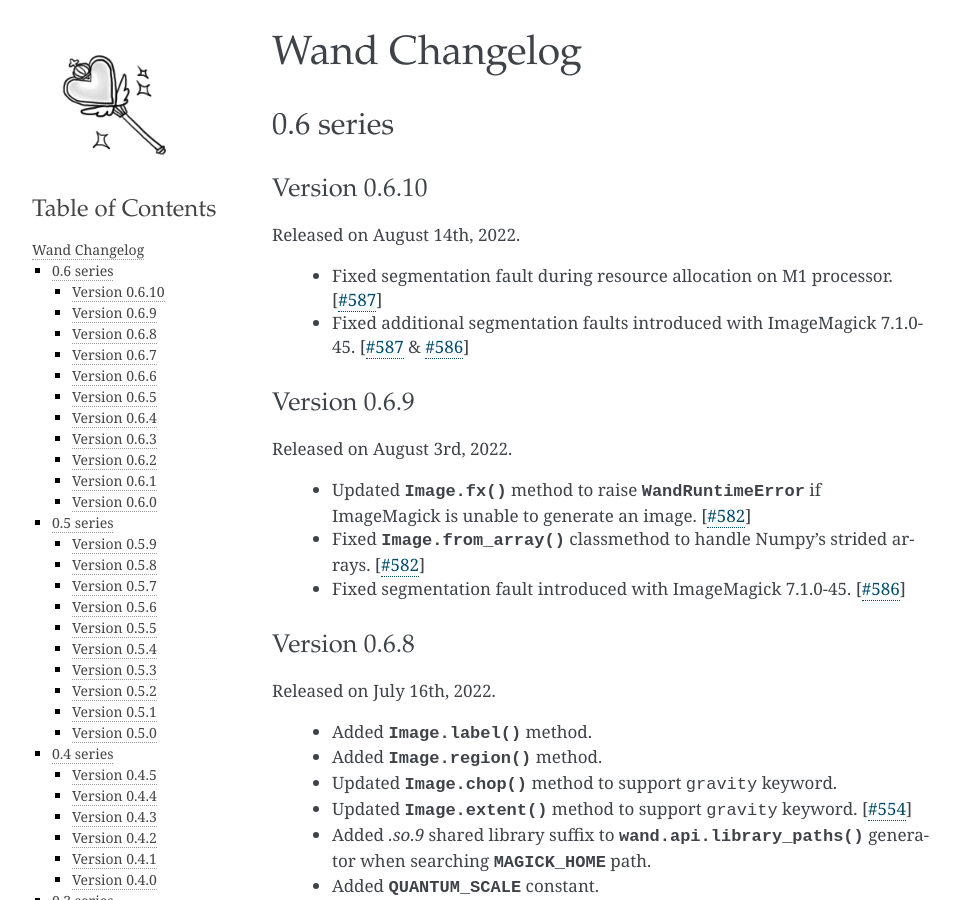
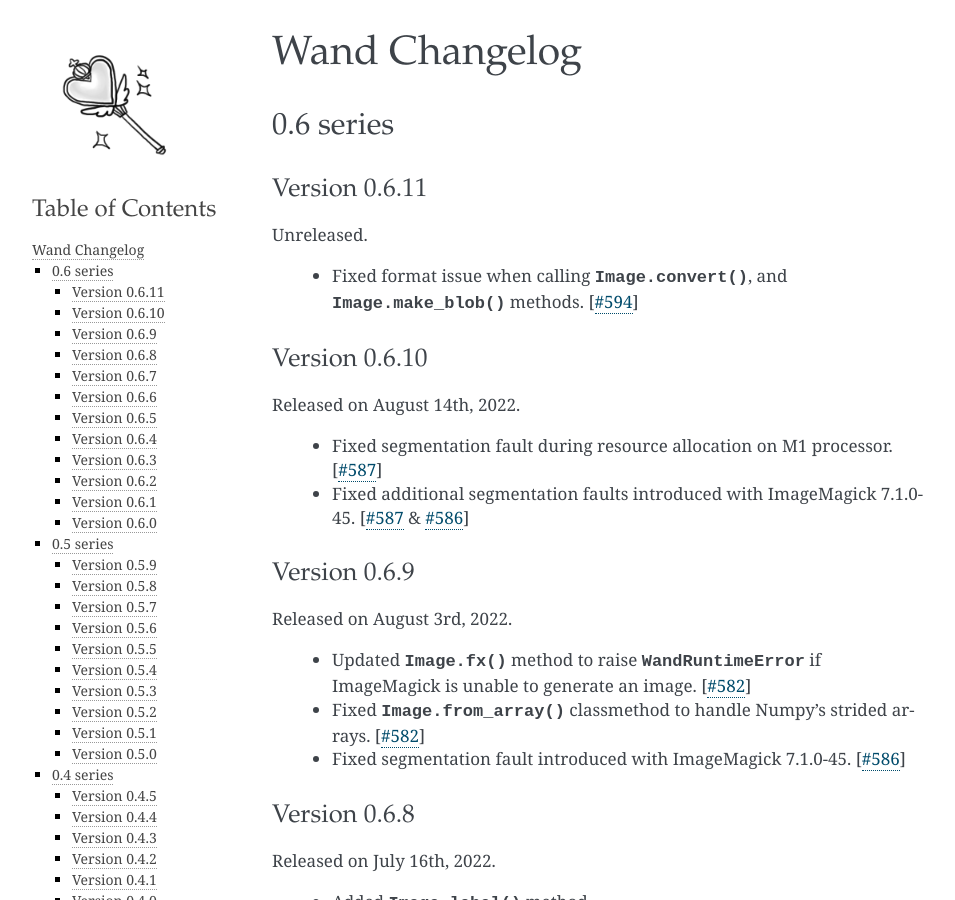
Before and after one commit to emcconville/wand, a Sphinx documentation site: the page built from docs/changes.rst, in a window 1280 px wide and 900 px high. Shown: the whole window, without its empty margins (148-1103 px from the left). Built offline with Sphinx 7.4.7, drawn with Linux system fonts in a browser that asks for light colours; some web fonts are replaced; the version number could not be read and is left out.

Commit message:
Updated changelog for #594

```diff
--- a/docs/changes.rst
+++ b/docs/changes.rst
@@ -5,6 +5,17 @@
 
 0.6 series
 ~~~~~~~~~~
+
+
+.. _changelog-0.6.11:
+
+Version 0.6.11
+--------------
+
+Unreleased.
+
+ - Fixed format issue when calling :meth:`Image.convert() <wand.image.Image.convert>`,
+   and :meth:`Image.make_blob() <wand.image.Image.make_blob>` methods. [:issue:`594`]
 
 
 .. _changelog-0.6.10:
```
